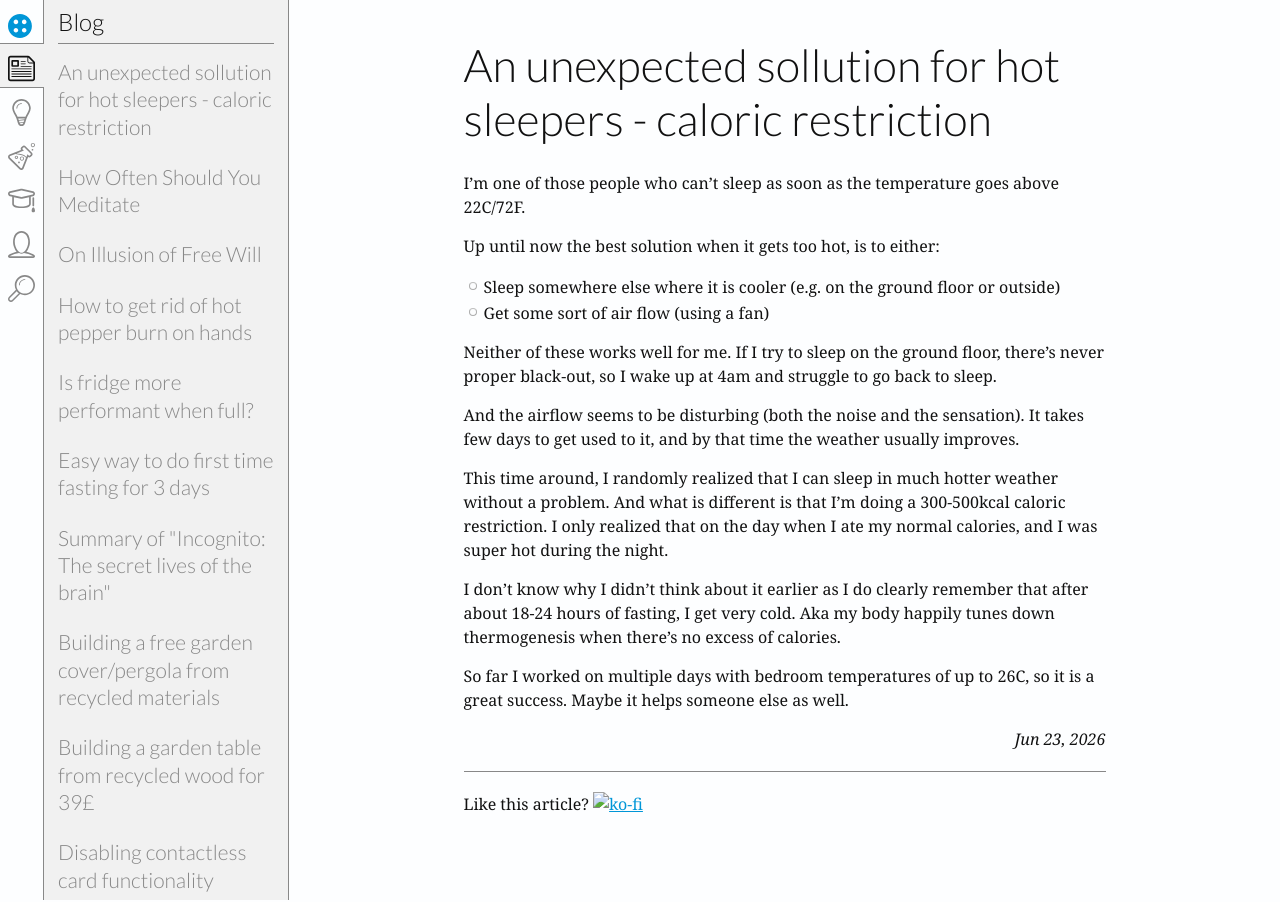
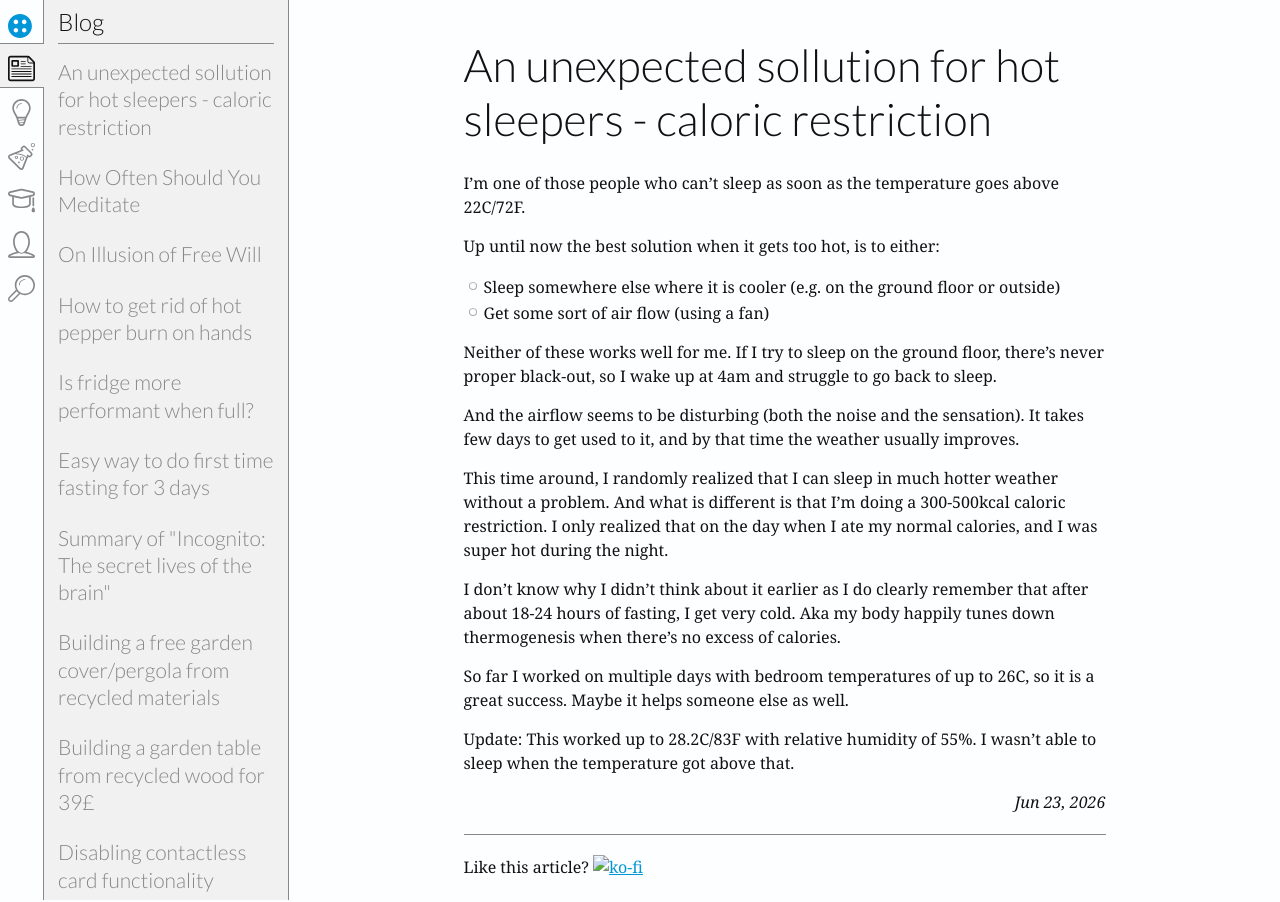
Before and after one commit to bumbu/bumbu.github.io, a Jekyll site: the page built from _posts/2026-06-23-caloric-restriction-for-hot-sleepers.md, in a window 1280 px wide. Built offline with Jekyll 4.4.1, drawn with Linux system fonts in a browser that asks for light colours; some web fonts are replaced.

Commit message:
update post about caloric restriction and sleep

```diff
--- a/_posts/2026-06-23-caloric-restriction-for-hot-sleepers.md
+++ b/_posts/2026-06-23-caloric-restriction-for-hot-sleepers.md
@@ -26,3 +26,5 @@ Aka my body happily tunes down thermogenesis when there's no excess of calories.
 
 So far I worked on multiple days with bedroom temperatures of up to 26C, so it is a great success.
 Maybe it helps someone else as well.
+
+Update: This worked up to 28.2C/83F with relative humidity of 55%. I wasn't able to sleep when the temperature got above that.
```
